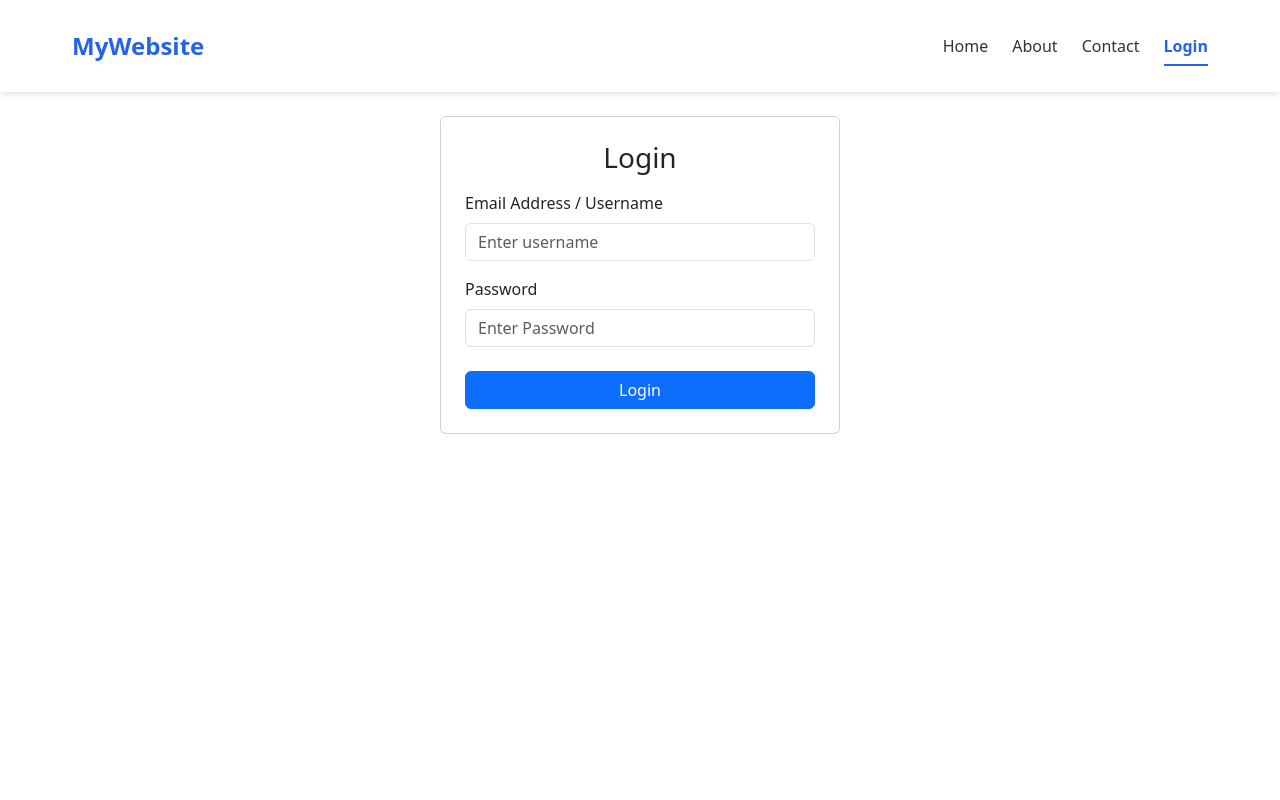
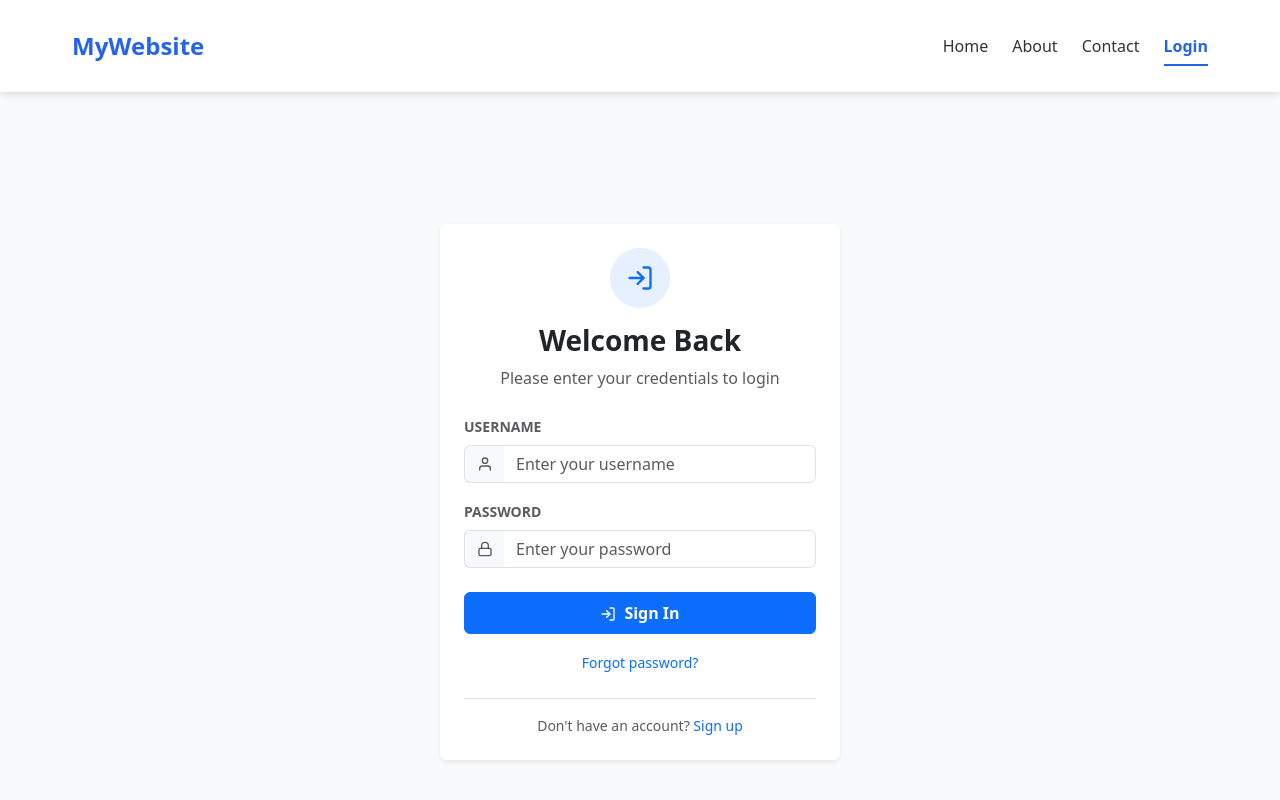
Before and after one commit to esteham/employee-management-system, a React (Vite) app in the folder frontend/: page /LoginFetch in a window 1280 px wide. Shown: the top 800 px of the page. Built offline with nearby package versions, Linux system fonts and the light colour scheme; no server answers.

Commit message:
modify login interface

```diff
--- a/frontend/src/pages/LoginFetch.jsx
+++ b/frontend/src/pages/LoginFetch.jsx
@@ -1,19 +1,33 @@
 import React, { useState } from "react";
-import { Form, Button, Card, Alert } from "react-bootstrap";
+import { Form, Button, Card, Alert, Spinner } from "react-bootstrap";
 import { useNavigate } from "react-router-dom";
 import { useAuth } from "../context/AuthContext";
+import { FiLogIn, FiUser, FiLock, FiAlertCircle } from "react-icons/fi";
+import * as Yup from "yup";
+import { useFormik } from "formik";
 
 const LoginFetch = () => {
-  const navigate = useNavigate(); //Navigation hook
+  const navigate = useNavigate();
   const { login } = useAuth();
-  const [username, setUsername] = useState("");
-  const [password, setPassword] = useState("");
+  const [isLoading, setIsLoading] = useState(false);
   const [error, setError] = useState("");
-  const [success, setSuccess] = useState("");
   const apiURL = import.meta.env.VITE_API_URL;
 
-  const handleSubmit = async (e) => {
-    e.preventDefault();
+  // Validation schema
+  const validationSchema = Yup.object().shape({
+    username: Yup.string().required("Username is required"),
+    password: Yup.string().required("Password is required"),
+  });
+
+  const formik = useFormik({
+    initialValues: {
+      username: "",
+      password: "",
+    },
+    validationSchema,
+    onSubmit: async (values) => {
+      setIsLoading(true);
+      setError("");
 
       try {
         const response = await fetch(`${apiURL}backend/api/auth/login.php`, {
@@ -23,16 +37,15 @@ const LoginFetch = () => {
           },
           credentials: "include",
           body: JSON.stringify({
-          username: username,
-          password: password,
+            username: values.username,
+            password: values.password,
           }),
         });
 
         const data = await response.json();
-      console.log("Response:", data);
 
         if (data.success) {
-        login({ username: username, role: data.role });
+          login({ username: values.username, role: data.role });
           navigate(
             data.role === "admin"
               ? "/AdminDashboard"
@@ -43,49 +56,124 @@ const LoginFetch = () => {
               : "/"
           );
         } else {
-        setError(data.message);
-        setSuccess("");
+          setError(data.message || "Invalid credentials");
         }
       } catch (err) {
         console.error(err);
         setError("Something went wrong. Please try again.");
-      setSuccess("");
+      } finally {
+        setIsLoading(false);
       }
-  };
+    },
+  });
 
   return (
-    <Card className="mt-4 p-4 mx-auto" style={{ maxWidth: "400px" }}>
-      <h3 className="text-center mb-3">Login</h3>
+    <div className="d-flex align-items-center justify-content-center min-vh-100 bg-light">
+      <Card className="shadow-sm border-0" style={{ width: "100%", maxWidth: "400px" }}>
+        <Card.Body className="p-4">
+          <div className="text-center mb-4">
+            <div className="bg-primary bg-opacity-10 rounded-circle d-inline-flex p-3 mb-3">
+              <FiLogIn size={28} className="text-primary" />
+            </div>
+            <h3 className="fw-bold">Welcome Back</h3>
+            <p className="text-muted">Please enter your credentials to login</p>
+          </div>
 
-      {error && <Alert variant="danger">{error}</Alert>}
-      {success && <Alert variant="success">{success}</Alert>}
+          {error && (
+            <Alert variant="danger" className="d-flex align-items-center">
+              <FiAlertCircle className="me-2" size={18} />
+              {error}
+            </Alert>
+          )}
 
-      <Form onSubmit={handleSubmit}>
-        <Form.Group controlId="loginEmail">
-          <Form.Label>Email Address / Username</Form.Label>
+          <Form onSubmit={formik.handleSubmit}>
+            <Form.Group className="mb-3">
+              <Form.Label className="text-muted small fw-bold">USERNAME</Form.Label>
+              <div className="input-group">
+                <span className="input-group-text bg-light border-end-0">
+                  <FiUser className="text-muted" />
+                </span>
                 <Form.Control
                   type="text"
-            placeholder="Enter username"
-            value={username}
-            onChange={(e) => setUsername(e.target.value)}
+                  name="username"
+                  placeholder="Enter your username"
+                  value={formik.values.username}
+                  onChange={formik.handleChange}
+                  onBlur={formik.handleBlur}
+                  isInvalid={formik.touched.username && formik.errors.username}
+                  className="border-start-0"
                 />
+              </div>
+              {formik.touched.username && formik.errors.username && (
+                <Form.Control.Feedback type="invalid" className="d-flex align-items-center">
+                  <FiAlertCircle className="me-1" size={14} />
+                  {formik.errors.username}
+                </Form.Control.Feedback>
+              )}
             </Form.Group>
 
-        <Form.Group controlId="loginPassword" className="mt-3">
-          <Form.Label>Password</Form.Label>
+            <Form.Group className="mb-4">
+              <Form.Label className="text-muted small fw-bold">PASSWORD</Form.Label>
+              <div className="input-group">
+                <span className="input-group-text bg-light border-end-0">
+                  <FiLock className="text-muted" />
+                </span>
                 <Form.Control
                   type="password"
-            placeholder="Enter Password"
-            value={password}
-            onChange={(e) => setPassword(e.target.value)}
+                  name="password"
+                  placeholder="Enter your password"
+                  value={formik.values.password}
+                  onChange={formik.handleChange}
+                  onBlur={formik.handleBlur}
+                  isInvalid={formik.touched.password && formik.errors.password}
+                  className="border-start-0"
                 />
+              </div>
+              {formik.touched.password && formik.errors.password && (
+                <Form.Control.Feedback type="invalid" className="d-flex align-items-center">
+                  <FiAlertCircle className="me-1" size={14} />
+                  {formik.errors.password}
+                </Form.Control.Feedback>
+              )}
             </Form.Group>
 
-        <Button variant="primary" type="submit" className="mt-4 w-100">
-          Login
+            <Button
+              variant="primary"
+              type="submit"
+              className="w-100 py-2 fw-bold"
+              disabled={isLoading}
+            >
+              {isLoading ? (
+                <>
+                  <Spinner as="span" animation="border" size="sm" className="me-2" />
+                  Signing in...
+                </>
+              ) : (
+                <>
+                  <FiLogIn className="me-2" />
+                  Sign In
+                </>
+              )}
             </Button>
+
+            <div className="text-center mt-3">
+              <a href="/forgot-password" className="text-decoration-none small">
+                Forgot password?
+              </a>
+            </div>
           </Form>
+
+          <div className="text-center mt-4 pt-3 border-top">
+            <p className="text-muted small mb-0">
+              Don't have an account?{" "}
+              <a href="/register" className="text-decoration-none">
+                Sign up
+              </a>
+            </p>
+          </div>
+        </Card.Body>
       </Card>
+    </div>
   );
 };
 
```
Lines whose indentation alone changed are shown as unchanged.
